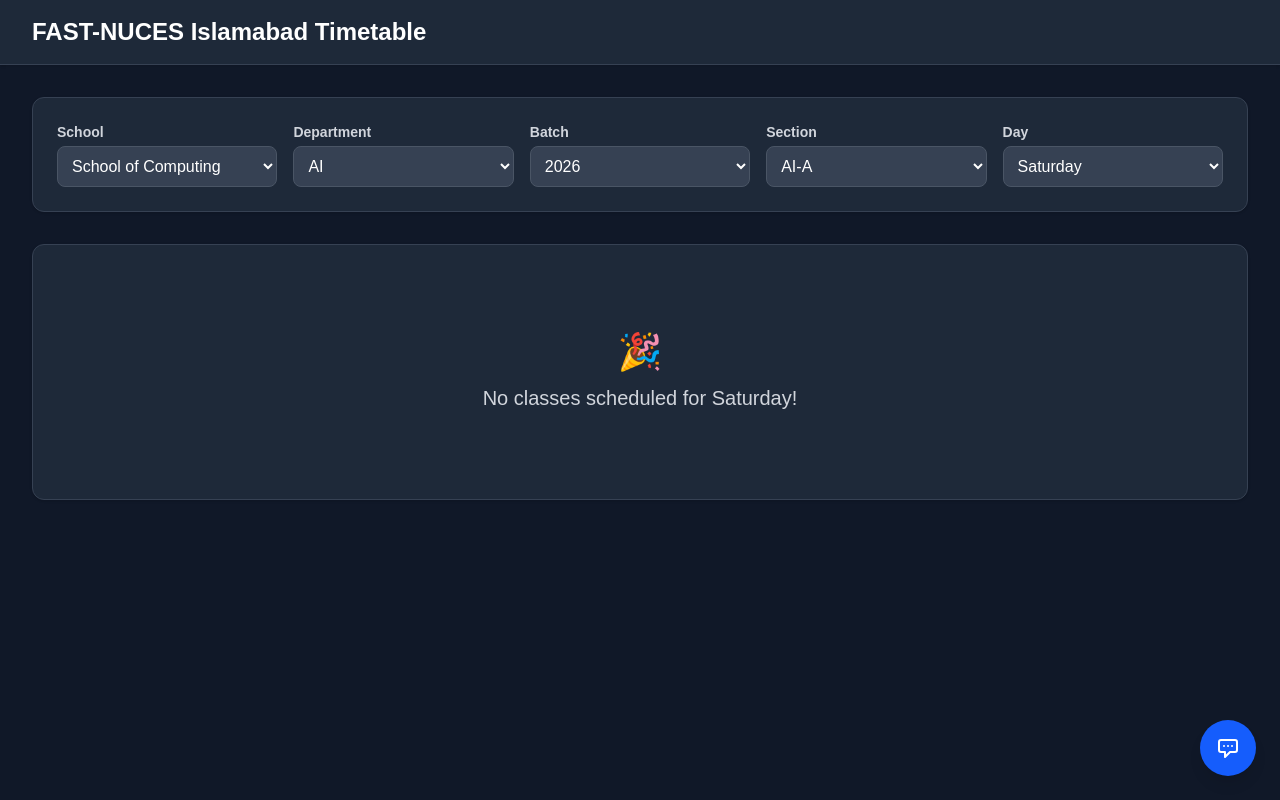
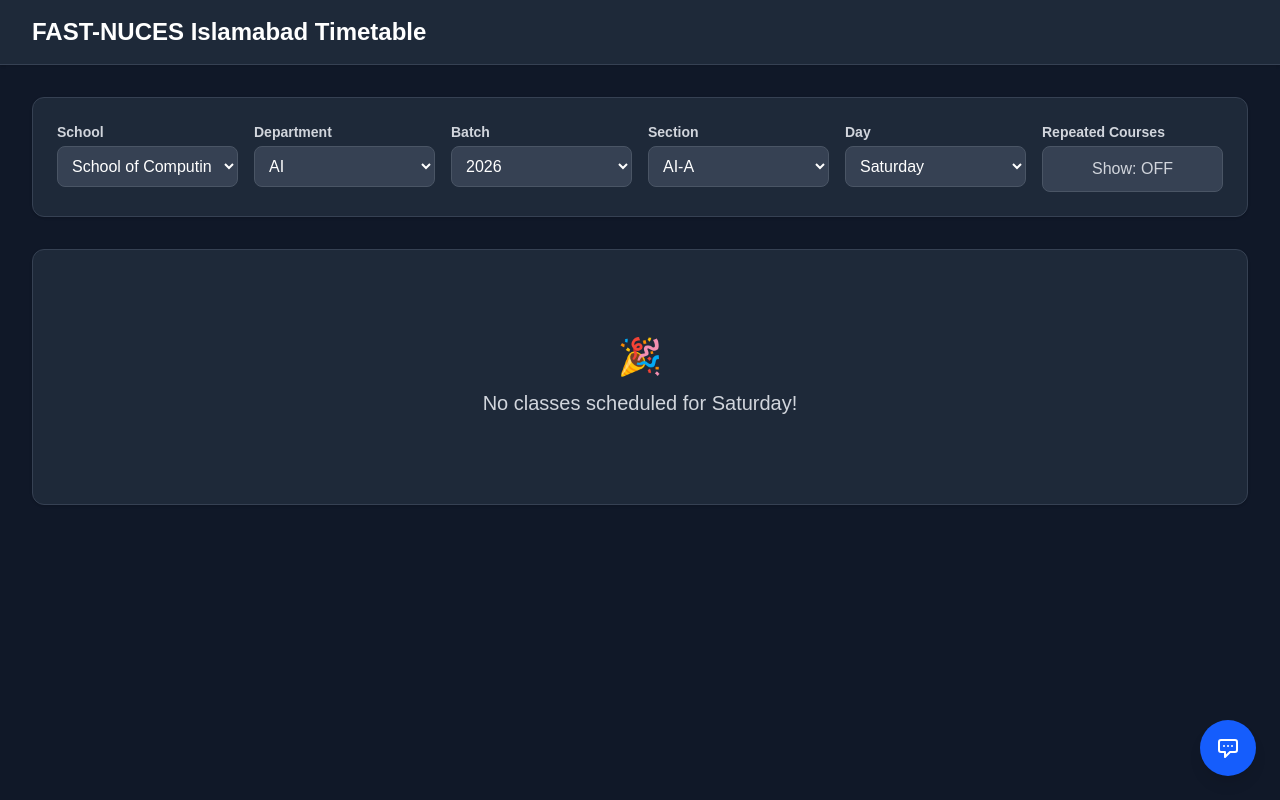
Before and after one commit to stackmussa/FAST-Smart-TimeTable, a Next.js app in the folder frontend/: page / in a window 1280 px wide. Built offline with nearby package versions, Linux system fonts and the light colour scheme.

Commit message:
Filter for Repeated Courses

```diff
--- a/frontend/app/page.tsx
+++ b/frontend/app/page.tsx
@@ -29,6 +29,7 @@
   const [selectedBatch, setSelectedBatch] = useState<string>('');
   const [selectedSection, setSelectedSection] = useState<string>('');
   const [selectedDay, setSelectedDay] = useState<string>('');
+  const [showRepeated, setShowRepeated] = useState<boolean>(false);
 
   // Force dark mode on mount
   useEffect(() => {
@@ -195,14 +196,15 @@
           entry.department === selectedDepartment &&
           entry.batch === selectedBatch &&
           baseSection === selectedSection &&
-          entry.day === selectedDay
+          entry.day === selectedDay &&
+          (showRepeated ? true : !entry.is_repeat)
         );
       })
       .sort((a, b) => {
         // Sort chronologically by time_start e.g. "08:30"
         return a.time_start.localeCompare(b.time_start);
       });
-  }, [data, selectedSchool, selectedDepartment, selectedBatch, selectedSection, selectedDay]);
+  }, [data, selectedSchool, selectedDepartment, selectedBatch, selectedSection, selectedDay, showRepeated]);
 
   if (loading) {
     return (
@@ -223,7 +225,7 @@
 
       <main className="max-w-7xl mx-auto px-4 sm:px-6 lg:px-8 py-8">
         {/* Filters */}
-        <div className={`bg-gray-800 border-gray-700 p-6 rounded-xl shadow-sm border mb-8 grid grid-cols-1 sm:grid-cols-2 xl:grid-cols-5 gap-4`}>
+        <div className={`bg-gray-800 border-gray-700 p-6 rounded-xl shadow-sm border mb-8 grid grid-cols-1 sm:grid-cols-2 xl:grid-cols-6 gap-4`}>
 
           <div className="flex flex-col">
             <label className={`text-sm font-semibold mb-1 text-gray-300`}>School</label>
@@ -301,6 +303,20 @@
                 <option key={d} value={d}>{d}</option>
               ))}
             </select>
+          </div>
+
+          <div className="flex flex-col">
+            <label className={`text-sm font-semibold mb-1 text-gray-300`}>Repeated Courses</label>
+            <button
+              onClick={() => setShowRepeated(!showRepeated)}
+              className={`border rounded-lg p-2.5 font-medium transition-colors ${
+                showRepeated
+                  ? 'bg-blue-600 text-white border-blue-500 hover:bg-blue-700'
+                  : 'bg-gray-700 text-gray-300 border-gray-600 hover:bg-gray-600'
+              }`}
+            >
+              {showRepeated ? 'Show: ON' : 'Show: OFF'}
+            </button>
           </div>
         </div>
 
```
